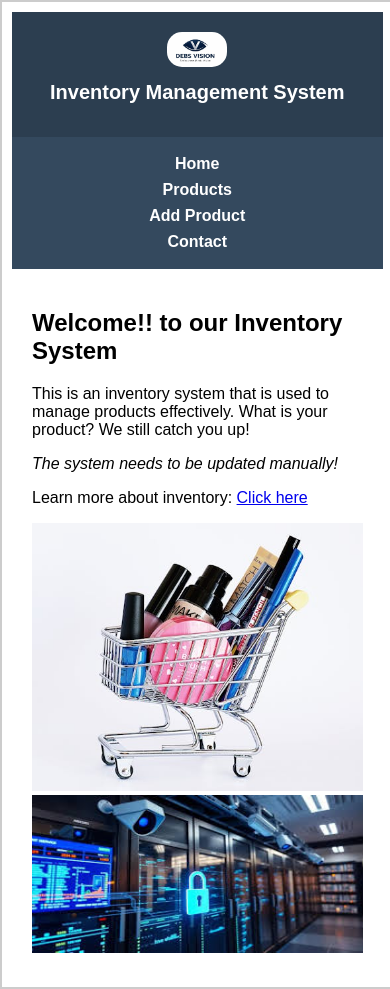
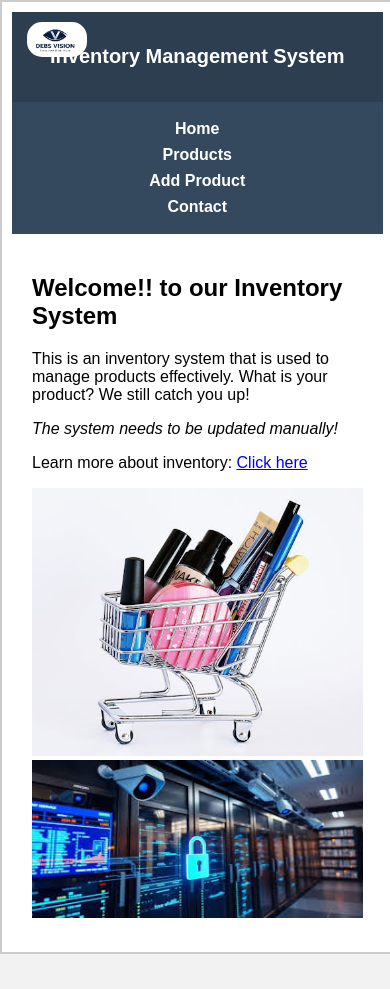
Before and after one commit to DEBS-04/inventory-demo, a plain HTML site: page index.html in a window 390 px wide. After the commit the page ends 954 px from the top, so only its background shows below. Drawn offline with Linux system fonts and the light colour scheme.

Commit message:
Update style.css

```diff
--- a/style.css
+++ b/style.css
@@ -99,9 +99,9 @@ nav a:hover {
     }
 
     .logo {
-        position: static;
-        display: block;
-        margin: 0 auto 10px auto;
+        display:inine-block;
+        margin:0;
+        float:left;
     }
 
     nav a {
```
